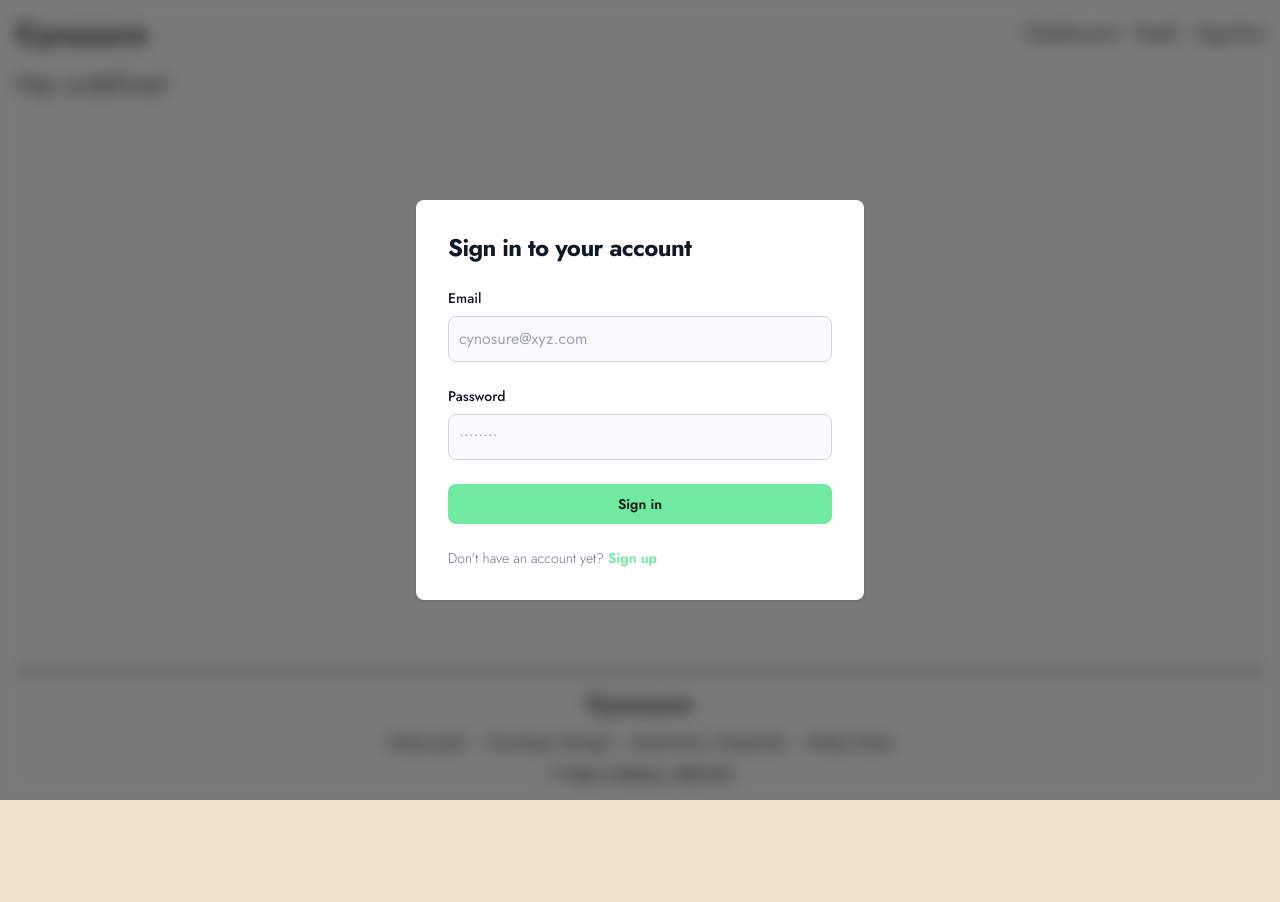
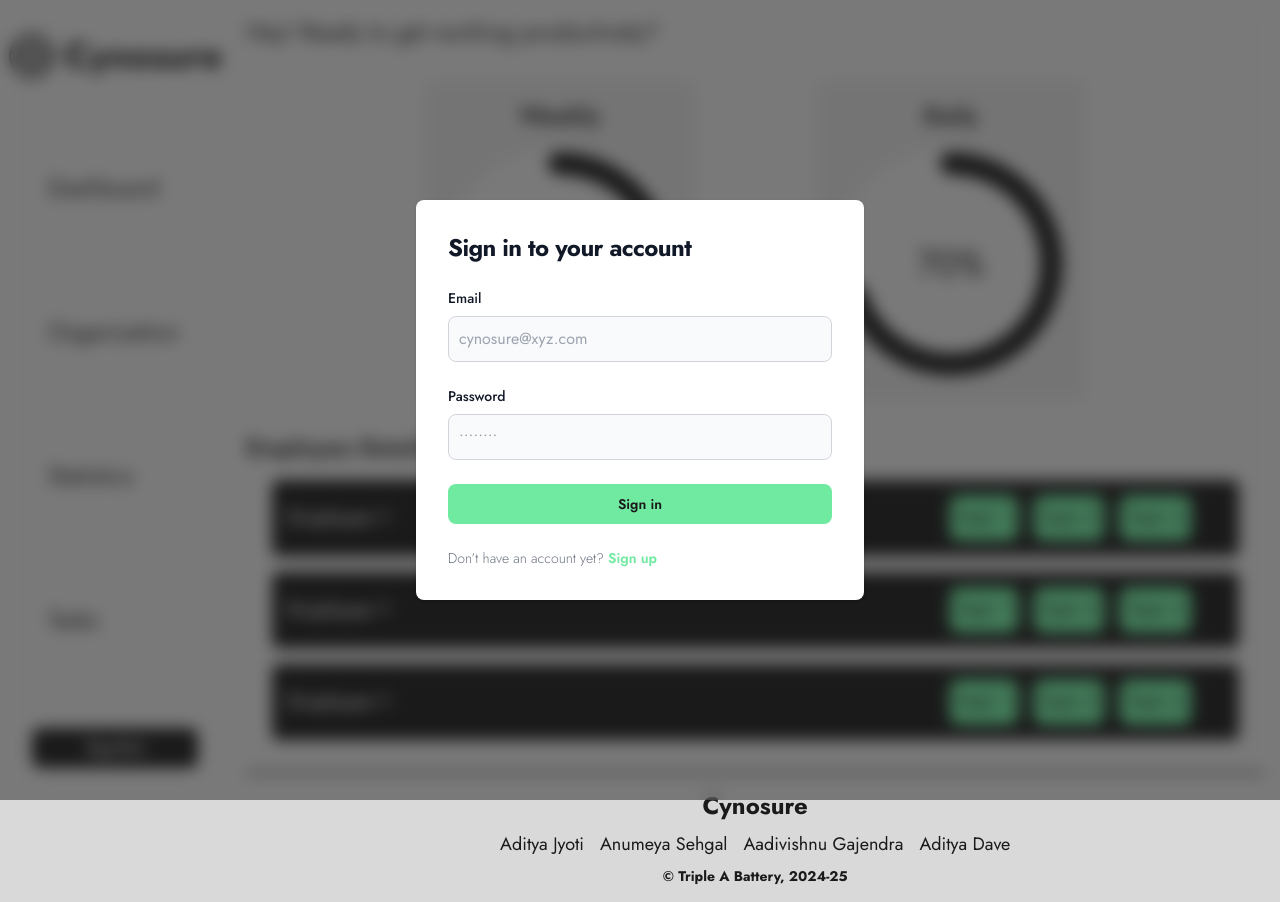
Before and after one commit to Triple-A-Battery/Cynosure, a SvelteKit app: page /spectra in a window 1280 px wide. Before the commit the page ends 800 px from the top, so only its background shows below. Built offline with nearby package versions, Linux system fonts and the light colour scheme.

Commit message:
feat: Add organization stuff

```diff
--- a/src/lib/components/Navbar.svelte
+++ b/src/lib/components/Navbar.svelte
@@ -1,21 +1,30 @@
 <script lang="ts">
 	import { user } from '$lib/stores';
 	import supabase from '$lib/supabase';
-
-	let name = $user === null ? 'User' : $user['name'];
 
 	async function signOut() {
 		const { error } = await supabase.auth.signOut();
 		user.set(null);
 	}
+
+	let hoverItem = `hover:bg-foreground hover:bg-opacity-50 hover:text-background transition-all duration-300 w-full p-4 rounded-lg`;
 </script>
 
-<nav class="bg-background text-foreground w-full p-4 flex items-center justify-between">
-	<div class="text-3xl font-bold">Cynosure</div>
+<nav class="bg-background text-foreground w-[18%] p-8 flex flex-col min-h-screen fixed">
+	<div class="flex justify-center items-center gap-2">
+		<img src="/placeholder-logo.png" alt="" class="h-12" />
+		<div class="text-4xl font-bold">Cynosure</div>
+	</div>
 
-	<div class="flex text-xl gap-4">
-		<ul><a href="#">Dashboard</a></ul>
-		<ul><a href="#">Feat2</a></ul>
-		<ul><button on:click|preventDefault={signOut}>SignOut</button></ul>
+	<div class="flex flex-col text-2xl flex-grow justify-center gap-20 w-full">
+		<ul class={hoverItem}><a href="/spectra">Dashboard</a></ul>
+		<ul class={hoverItem}><a href="/spectra/organization">Organization</a></ul>
+		<ul class={hoverItem}><a href="#">Statistics</a></ul>
+		<ul class={hoverItem}><a href="#">Tasks</a></ul>
 	</div>
+	<button
+		on:click|preventDefault={signOut}
+		class="bg-foreground text-background p-2 rounded-lg font-semibold hover:bg-opacity-75 transition-all duration-200"
+		>SignOut</button
+	>
 </nav>
--- a/src/routes/spectra/+layout.svelte
+++ b/src/routes/spectra/+layout.svelte
@@ -25,18 +25,21 @@
 		if (data.user) {
 			let user_data = await supabase.from('Users').select('*').eq('id', data.user.id).single();
 			$user = user_data.data;
-			console.log($user);
 		}
 	});
 </script>
 
 <main class="bg-background text-foreground">
-	<section class="max-w-7xl min-h-[100vh] m-auto flex flex-col">
-		<Navbar></Navbar>
-		<div class="flex-grow px-4">
-			<slot />
+	<section class="min-h-screen m-auto flex flex-col">
+		<div class="flex">
+			<Navbar></Navbar>
+			<div class="h-full w-full flex flex-col ml-[18%]">
+				<div class="h-full flex-grow">
+					<slot />
+				</div>
+				<Footer></Footer>
+			</div>
 		</div>
-		<Footer></Footer>
 	</section>
 </main>
 
--- a/src/routes/spectra/+page.svelte
+++ b/src/routes/spectra/+page.svelte
@@ -1,15 +1,86 @@
 <script lang="ts">
 	import { user } from '$lib/stores';
 
-	let usableUser: User;
+	let usableUser = $user;
 
 	if ($user !== null) {
 		usableUser = $user;
 	} else {
-		usableUser = { name: '', email: '', role: '' };
+		usableUser = { name: 'user', email: 'email', role: 'role' };
 	}
+	// red < 25
+	// yellow 25 < 50
+	// blue 50 < 75
+	// green > 75
 </script>
 
-<section class="flex flex-col">
-	<h1 class="text-2xl">Hey {usableUser['name']}</h1>
+<section class="flex flex-col p-4 w-full">
+	<h1 class="text-2xl mb-4">Hey! Ready to get working productively?</h1>
+	<div class="flex justify-around p-4 w-[80%] mx-auto">
+		<div class="bg-foreground rounded-xl p-5 bg-opacity-5">
+			<div class="text-foreground text-2xl font-semibold text-center mb-4">Weekly</div>
+			<div
+				class="radial-progress bg-background text-4xl text-foreground border-4 border-background"
+				style="--value:70; --size: 14rem;"
+				role="progressbar"
+			>
+				70%
+			</div>
+		</div>
+		<div class="bg-foreground rounded-xl p-5 bg-opacity-5">
+			<div class="text-foreground text-2xl font-semibold text-center mb-4">Daily</div>
+			<div
+				class="radial-progress bg-background text-4xl text-foreground border-4 border-background"
+				style="--value:70; --size: 14rem;"
+				role="progressbar"
+			>
+				70%
+			</div>
+		</div>
+	</div>
+	<div class="text-2xl my-4 font-semibold">Employee Details</div>
+	<div class="min-w-[95%] mx-auto flex flex-col gap-4">
+		<div class="collapse bg-foreground text-foreground bg-opacity-100">
+			<input type="radio" name="my-accordion-2" />
+			<div class="collapse-title text-xl font-medium flex justify-between items-center">
+				<div class="text-background">Employee 1</div>
+				<div class="flex gap-4">
+					<div class="bg-accent text-foreground p-2 rounded-lg">Task 1</div>
+					<div class="bg-accent text-foreground p-2 rounded-lg">Task 2</div>
+					<div class="bg-accent text-foreground p-2 rounded-lg">Task 3</div>
+				</div>
+			</div>
+			<div class="collapse-content">
+				<p>hello</p>
+			</div>
+		</div>
+		<div class="collapse bg-foreground text-foreground bg-opacity-100">
+			<input type="radio" name="my-accordion-2" />
+			<div class="collapse-title text-xl font-medium flex justify-between items-center">
+				<div class="text-background">Employee 1</div>
+				<div class="flex gap-4">
+					<div class="bg-accent text-foreground p-2 rounded-lg">Task 1</div>
+					<div class="bg-accent text-foreground p-2 rounded-lg">Task 2</div>
+					<div class="bg-accent text-foreground p-2 rounded-lg">Task 3</div>
+				</div>
+			</div>
+			<div class="collapse-content">
+				<p>hello</p>
+			</div>
+		</div>
+		<div class="collapse bg-foreground text-foreground bg-opacity-100">
+			<input type="radio" name="my-accordion-2" />
+			<div class="collapse-title text-xl font-medium flex justify-between items-center">
+				<div class="text-background">Employee 1</div>
+				<div class="flex gap-4">
+					<div class="bg-accent text-foreground p-2 rounded-lg">Task 1</div>
+					<div class="bg-accent text-foreground p-2 rounded-lg">Task 2</div>
+					<div class="bg-accent text-foreground p-2 rounded-lg">Task 3</div>
+				</div>
+			</div>
+			<div class="collapse-content">
+				<p>hello</p>
+			</div>
+		</div>
+	</div>
 </section>
--- /dev/null
+++ b/src/routes/spectra/organization/+page.svelte
@@ -0,0 +1,139 @@
+<script lang="ts">
+	import { user } from '$lib/stores';
+
+	import supabase from '$lib/supabase';
+	import { onMount } from 'svelte';
+
+	let name: string;
+	let code: string;
+
+	let organizations = [];
+
+	onMount(async () => {
+		let { data, error } = await supabase
+			.from('UserOrganizationRelations')
+			.select()
+			.eq('user_id', $user['id']);
+
+		if (data !== null) {
+			for (let i = 0; i < data.length; i++) {
+				let org_data = await supabase
+					.from('Organizations')
+					.select()
+					.eq('id', data[i]['org_id'])
+					.single();
+
+				organizations = [
+					...organizations,
+					{ name: org_data['data']['name'], id: data[i]['org_id'] }
+				];
+				console.log(org_data['data']['name']);
+			}
+		}
+	});
+
+	const joinOrg = async () => {
+		let { data, error } = await supabase
+			.from('Organizations')
+			.insert([{ name: name }])
+			.select();
+
+		if (error) {
+			console.error(error);
+		}
+
+		return { data, error };
+	};
+
+	const createOrg = async () => {
+		let { data, error } = await supabase
+			.from('Organizations')
+			.insert([{ name: name }])
+			.select()
+			.single();
+
+		if (error) {
+			console.error(error);
+		} else {
+			let exec = await supabase
+				.from('UserOrganizationRelations')
+				.insert({ user_id: $user['id'], org_id: data['id'] });
+
+			$user = { ...$user, sessionOrgId: data['id'] };
+
+			organizations = [...organizations, { name: org_data['data']['name'], id: data[i]['org_id'] }];
+		}
+
+		return { data, error };
+	};
+</script>
+
+<section class="flex flex-col p-4 w-full">
+	<h1 class="text-2xl mb-4">Hey! Welcome to your organization view</h1>
+	<div class="flex gap-4 h-80 w-[80%] justify-around mx-auto p-4">
+		<div class="bg-foreground bg-opacity-5 p-4 w-72 flex flex-col items-center rounded-xl">
+			<span class="text-2xl font-semibold">Create</span>
+			<form on:submit|preventDefault={createOrg}>
+				<div class="flex flex-col flex-grow h-full">
+					<label for="name" class="text-xl">name</label>
+					<input
+						type="text"
+						name="name"
+						id="name"
+						class="bg-gray-50 border border-gray-300 text-foreground rounded-lg focus:border-foreground block w-full p-2.5"
+						placeholder="cynosure"
+						bind:value={name}
+					/>
+				</div>
+				<div class="flex items-center justify-center">
+					<button class="bg-foreground text-background p-4 rounded-lg" type="submit">
+						<span>submit</span>
+					</button>
+				</div>
+			</form>
+		</div>
+
+		<div class="bg-foreground bg-opacity-5 p-4 w-72 flex flex-col items-center rounded-xl">
+			<span class="text-2xl font-semibold">Join</span>
+			<form on:submit={joinOrg}>
+				<div class="flex flex-col flex-grow h-full">
+					<label for="name" class="text-xl">code</label>
+					<input
+						type="text"
+						name="name"
+						id="name"
+						class="bg-gray-50 border border-gray-300 text-foreground rounded-lg focus:border-foreground block w-full p-2.5"
+						placeholder="xxx-yyy-zzz"
+						bind:value={code}
+					/>
+				</div>
+				<div class="flex items-center justify-center">
+					<button class="bg-foreground text-background p-4 rounded-lg" type="submit">
+						<span>submit</span>
+					</button>
+				</div>
+			</form>
+		</div>
+	</div>
+
+	<div class="text-2xl my-4 font-semibold">Joined Organizations</div>
+	{#if organizations.length !== 0}
+		<div class="min-w-[95%] mx-auto flex flex-col gap-4">
+			{#each organizations as org}
+				<div class="collapse collapse-open bg-foreground text-foreground bg-opacity-100">
+					<input type="radio" name="my-accordion-2" />
+					<div class="collapse-title text-xl font-medium flex justify-between items-center">
+						<div class="text-background font-semibold">{org['name']}</div>
+					</div>
+					<div class="collapse-content ml-auto">
+						<div class="bg-accent text-foreground p-2 rounded-lg">
+							Code: {org['id']}
+						</div>
+					</div>
+				</div>
+			{/each}
+		</div>
+	{:else}
+		<div>You arent part of any organizations currently</div>
+	{/if}
+</section>
```
